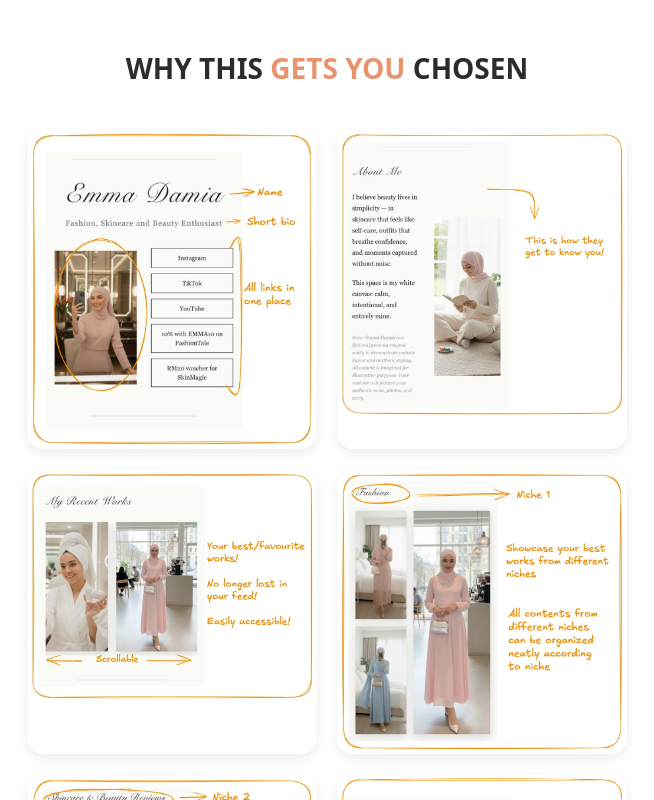
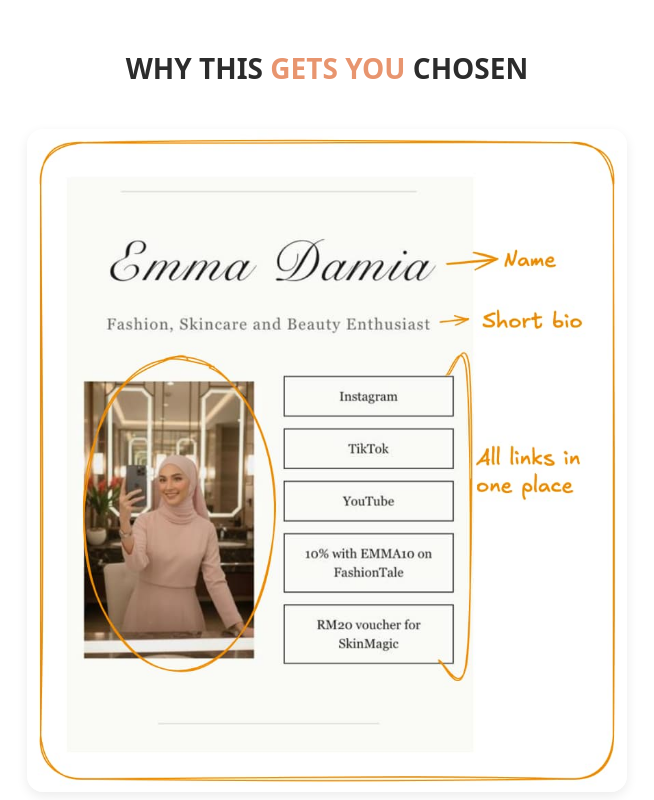
Before and after one commit to BigCalicoCatto/fatcalico, a Next.js app: page / in a window 1280 px wide. Shown: the part 2420-3220 px from the top of the page, without its empty margins (313-967 px from the left). Built offline with nearby package versions, Linux system fonts and the light colour scheme.

Commit message:
Update page.tsx

```diff
--- a/app/page.tsx
+++ b/app/page.tsx
@@ -147,7 +147,7 @@ export default function Home() {
           WHY THIS <Highlight color="orange">GETS YOU</Highlight> CHOSEN
         </h2>
 
-        <div style={{ maxWidth: '600px', marginLeft: 'auto', marginRight: 'auto', display: 'grid', gridTemplateColumns: '1fr 1fr', gap: '20px' }}>
+        <div style={{ maxWidth: '600px', marginLeft: 'auto', marginRight: 'auto', display: 'grid', gridTemplateColumns: '1fr', gap: '20px' }}>
           <div style={{ borderRadius: '16px', overflow: 'hidden', boxShadow: '0 4px 12px rgba(0, 0, 0, 0.08)' }}>
             <img src="/why1.jpg" alt="Portfolio Example 1" style={{ width: '100%', height: 'auto', display: 'block' }} />
           </div>
```
